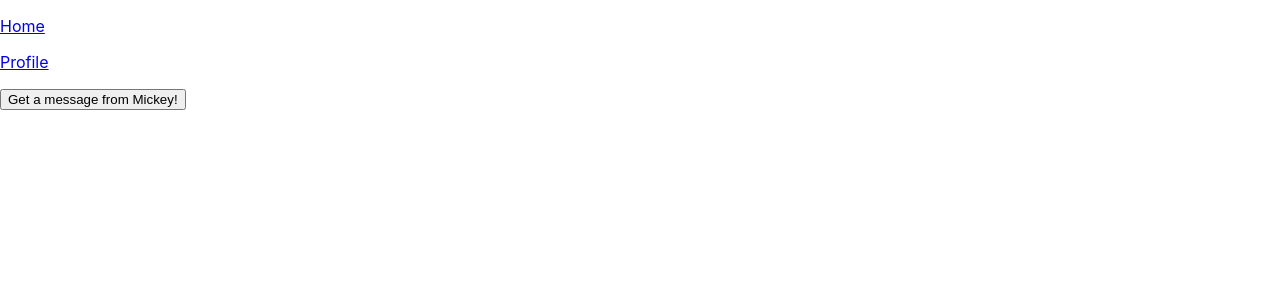
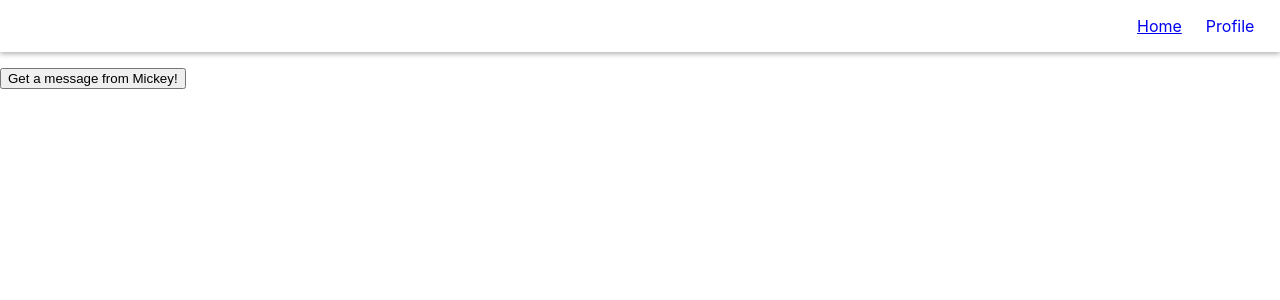
Before and after one commit to nareha/UCLAX, a React (Create React App) app in the folder frontend/: page / in a window 1280 px wide. Shown: the top 300 px of the page. Built offline with nearby package versions, Linux system fonts and the light colour scheme.

Commit message:
feat: add styling for initial navbar

```diff
--- /dev/null
+++ b/frontend/src/components/Navbar/Navbar.css
@@ -0,0 +1,26 @@
+nav {
+  width: 100%;
+  display: flex;
+  justify-content: flex-end;
+  padding: 0 2%;
+  box-sizing: border-box;
+  gap: 1.5rem;
+  margin-bottom: 15px;
+  box-shadow: 0 2px 5px 0 rgba(0,0,0,.3);
+}
+
+a {
+  text-decoration: none;
+}
+
+a:visited {
+  color: inherit;
+}
+
+/*
+ * TODO: Update styling for hover and active links.
+ *       Just placeholders for now for differentiation.
+ */
+a:hover, a.active {
+  text-decoration: underline;
+}
--- a/frontend/src/components/Navbar/Navbar.tsx
+++ b/frontend/src/components/Navbar/Navbar.tsx
@@ -1,5 +1,6 @@
 import React from 'react';
 import { NavLink } from 'react-router-dom';
+import './Navbar.css';
 
 const Navbar: React.FC = () => {
   return (
```
